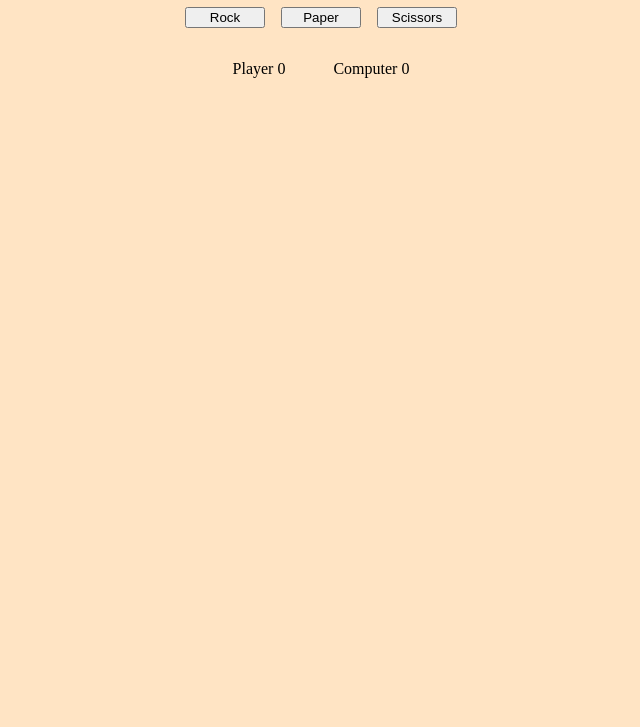
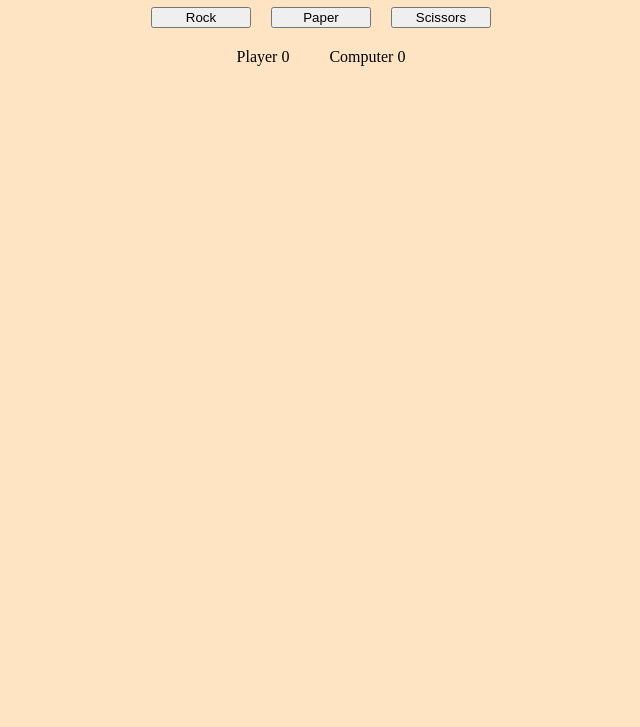
Before and after one commit to gasparjuico/odin-rock-paper-scissors, a plain HTML site: page index.html in a window 1280 px wide. Shown: the part 73-800 px from the top of the page, without its empty margins (319-959 px from the left). Drawn offline with Linux system fonts and the light colour scheme.

Commit message:
Fix styling
Change the use or rem to px. Change id to class on html.

```diff
--- a/index.html
+++ b/index.html
@@ -10,9 +10,9 @@
     <h1>Rock Paper Scissors Game</h1>
 
     <div class="selections-container">
-        <button id="rock">Rock</button>
-        <button id="paper">Paper</button>
-        <button id="scissors">Scissors</button>
+        <button class="rock selection">Rock</button>
+        <button class="paper selection">Paper</button>
+        <button class="scissors selection">Scissors</button>
     </div>
 
     <div class="results-container">
--- a/style.css
+++ b/style.css
@@ -9,16 +9,16 @@ h1 {
 .selections-container {
     display: flex;
     justify-content: center;
-    gap: 1rem;
+    gap: 20px;
 }
 
-button {
-    width:5rem;
+.selection {
+    width:100px;
 }
 
 .results-container {
     display: flex;
     justify-content: center;
-    gap: 3rem;
-    margin-top: 2rem;
+    gap: 40px;
+    margin-top: 20px;
 }
```
